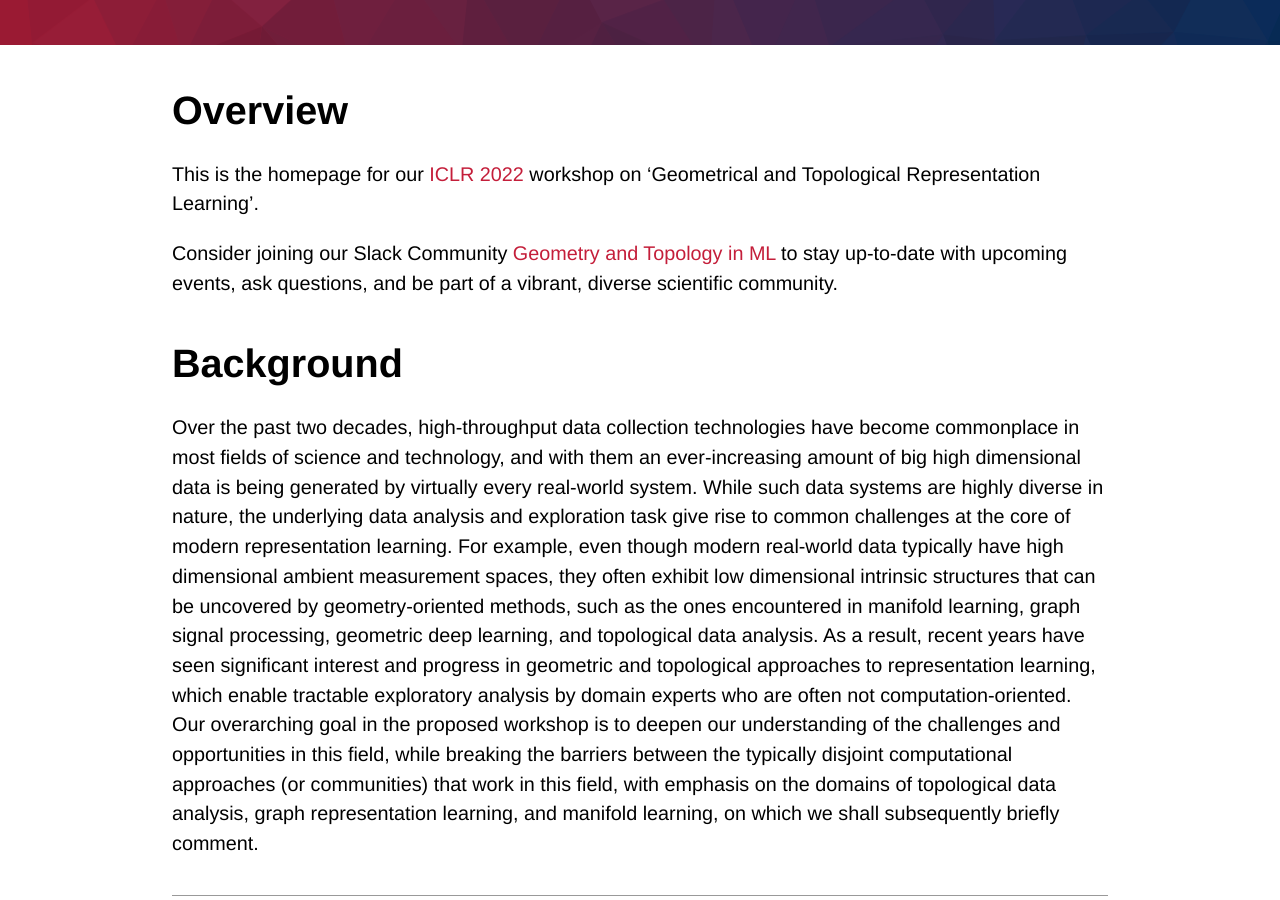
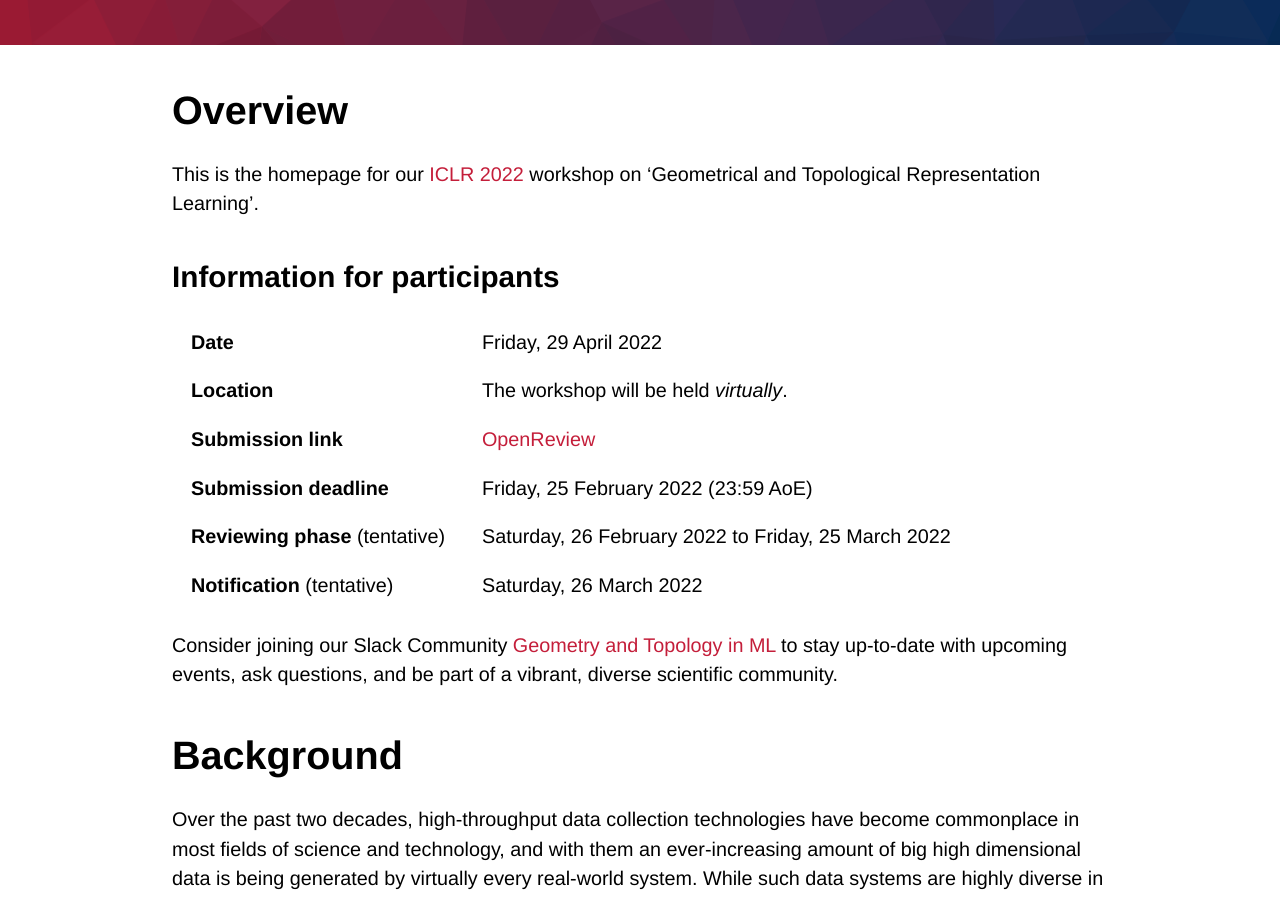
Before and after one commit to gt-rl/gt-rl.github.io, a Jekyll site: the page built from index.md, in a window 1280 px wide and 900 px high, scrolled down 331 px. Built offline with Jekyll 4.4.1, drawn with Linux system fonts in a browser that asks for light colours; some web fonts are replaced; our own code applies the rules of GitHub Pages for plain Markdown files.

Commit message:
Added important dates to website

```diff
--- a/index.md
+++ b/index.md
@@ -7,12 +7,16 @@ layout: default
 This is the homepage for our [ICLR 2022](https://iclr.cc/Conferences/2022) workshop on 'Geometrical and Topological
 Representation Learning'.
 
+## Information for participants
+
+| **Date** |  Friday, 29 April 2022 |
+| **Location** | The workshop will be held *virtually*. |
+| **Submission link** | [OpenReview](https://openreview.net/group?id=ICLR.cc/2022/Workshop/GTRL) |
+| **Submission deadline** | Friday, 25 February 2022 (23:59 AoE) |
+| **Reviewing phase** (tentative) | Saturday, 26 February 2022 to Friday, 25 March 2022 |
+| **Notification** (tentative) | Saturday, 26 March 2022 |
+
 <!--
-
-| **Date** |  Friday, 7 May 2021 |
-| **Location** | The workshop will be held *virtually*. |
-| **Submission link** | [OpenReview](https://openreview.net/group?id=ICLR.cc/2021/Workshop/GTRL) |
-| **Submission deadline** | ~~Friday, 26 February 2021 (23:59 AoE)~~ Sunday, 7 March 2021 (23:59 AoE) |
 
 You can find our *Gather.Town* instance [here](https://eventhosts.gather.town/app/521DLws31zFHszdo/GTRL%20@%20ICLR%202021).
 Please note that you need to be logged in with your ICLR account to access the site.
```
